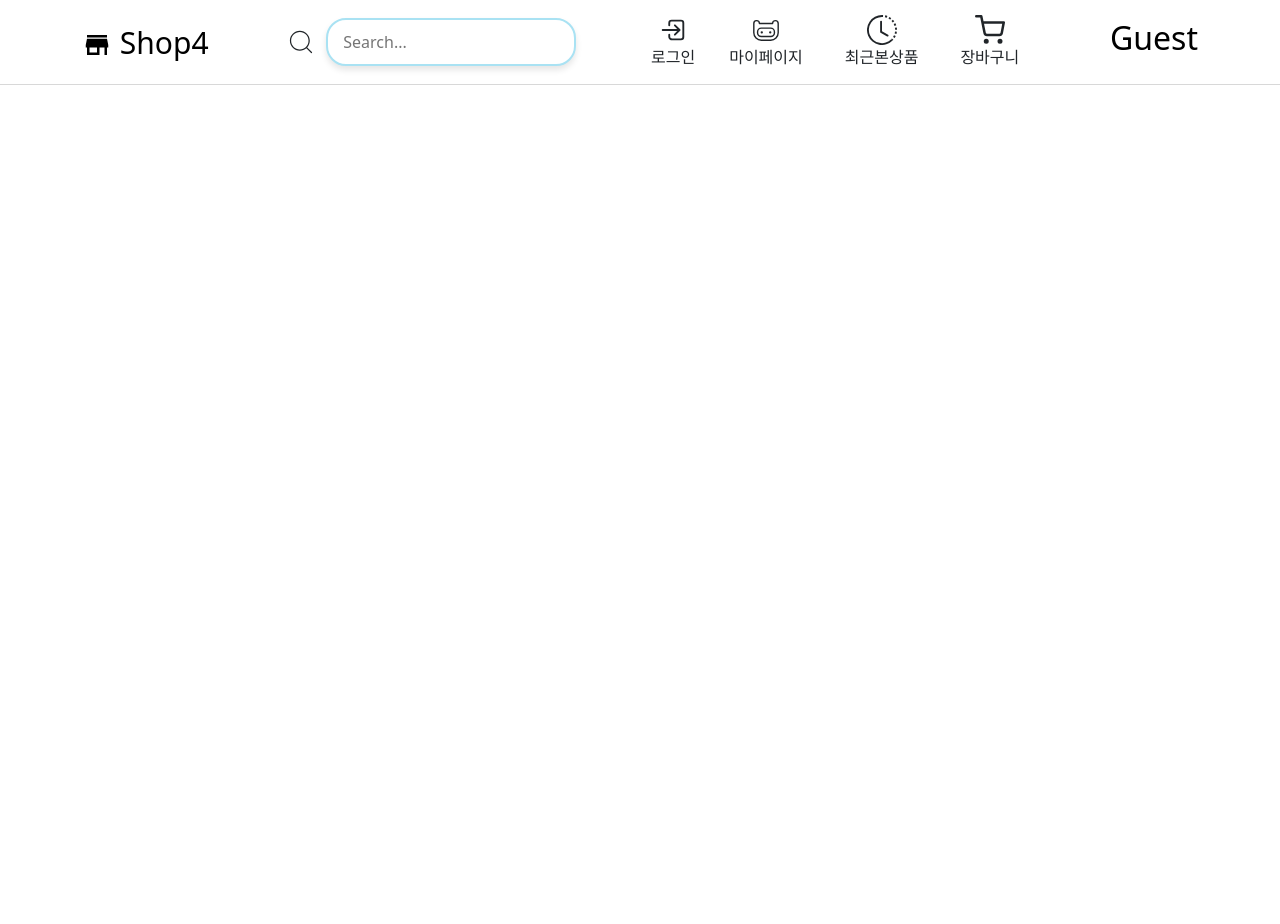
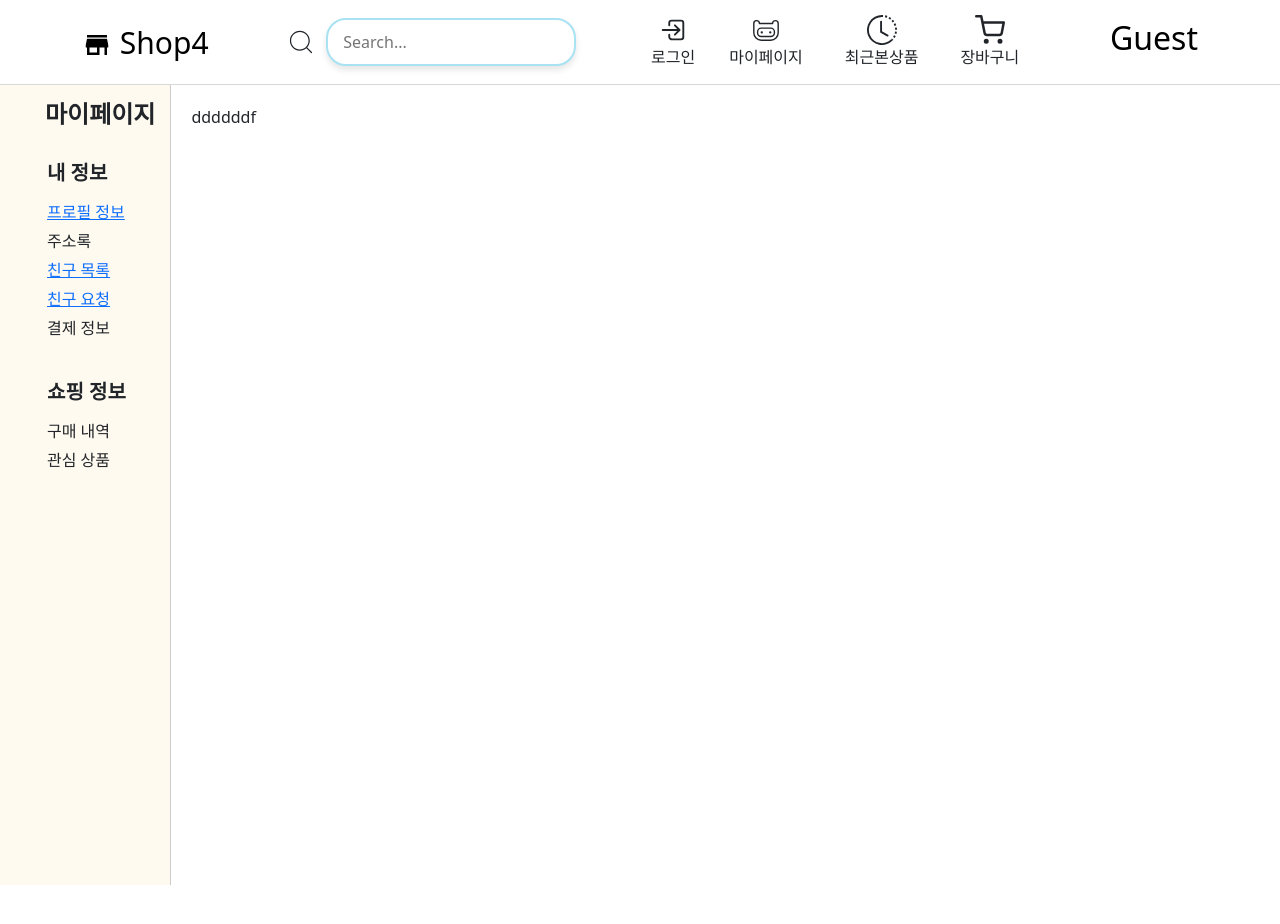
Before and after one commit to yes6686/shop4-front, a React (Create React App) app: page /requestedFriends in a window 1280 px wide. Shown: the top 924 px of the page. Before the commit the page ends 800 px from the top, so only its background shows below. Built offline with nearby package versions, Linux system fonts and the light colour scheme; no server answers.

Commit message:
FEAT 친구목록 친구요청 LINK추가

```diff
--- a/package.json
+++ b/package.json
@@ -14,7 +14,7 @@
 		"react-dom": "^18.3.1",
 		"react-icons": "^5.3.0",
 		"react-redux": "^8.1.3",
-		"react-router-dom": "^6.26.0",
+		"react-router-dom": "^6.26.1",
 		"react-scripts": "5.0.1",
 		"react-session-api": "^1.1.0",
 		"react-slick": "^0.30.2",
--- a/src/App.js
+++ b/src/App.js
@@ -2,7 +2,6 @@ import './App.css';
 
 import { Route, Routes } from 'react-router-dom';
 import Header from './components/Header';
-import Footer from './components/Footer';
 import Home from './routes/Home';
 import Detail from './routes/Detail';
 import Cart from './routes/Cart';
@@ -15,6 +14,8 @@ import Payment from './routes/Payment';
 import LoginHandeler from './components/LoginHandeler';
 import AddGoods from './routes/AddGoods';
 import UserManagement from './routes/UserManagement';
+import FriendsList from './routes/FriendsList';
+import RequestedFriends from './routes/RequestedFriends';
 
 function App() {
   return (
@@ -25,16 +26,15 @@ function App() {
         <Route path="/detail/:id" element={<Detail />} />
         <Route path="/cart" element={<Cart />} />
         <Route path="/myPage" element={<MyPage />} />
+        <Route path="/friendsList" element={<FriendsList />} />
+        <Route path="/requestedFriends" element={<RequestedFriends />} />
         <Route path="/recentlyViewed" element={<RecentlyViewed />} />
         <Route path="/direct" element={<Direct />} />
         <Route path="/login" element={<Login />} />
         <Route path="/signUp" element={<SignUp />} />
         <Route path="/payment" element={<Payment />} />
         <Route path="/addgoods" element={<AddGoods />}></Route>
-				<Route
-					path="/userManagement"
-					element={<UserManagement />}
-				></Route>
+        <Route path="/userManagement" element={<UserManagement />}></Route>
         <Route path="/login/kakao" element={<LoginHandeler />} />
       </Routes>
       {/* footer 박스로 클릭안되는 현상 처리 */}
--- /dev/null
+++ b/src/components/MyPageLeftSideBar.js
@@ -0,0 +1,43 @@
+import React from 'react';
+import { Link } from 'react-router-dom';
+import '../routes/css/MyPage.css';
+
+const MyPageLeftSideBar = () => {
+  return (
+    <div className="myPageContainer">
+      <div className="leftContent">
+        <h4 style={{ fontWeight: 'bold', marginLeft: '30px' }}>마이페이지</h4>
+        <br />
+        <ul style={{ listStyleType: 'none' }}>
+          <h5
+            className="headLine"
+            style={{ fontWeight: 'bold', marginBottom: '15px' }}
+          >
+            내 정보
+          </h5>
+          <li>
+            <Link to="/myPage">프로필 정보</Link>
+          </li>
+          <li>주소록</li>
+          <li>
+            <Link to="/friendsList">친구 목록</Link>
+          </li>
+          <li>
+            <Link to="/requestedFriends">친구 요청</Link>
+          </li>
+          <li>결제 정보</li>
+        </ul>
+        <br />
+        <ul style={{ listStyleType: 'none' }}>
+          <h5 style={{ fontWeight: 'bold', marginBottom: '15px' }}>
+            쇼핑 정보
+          </h5>
+          <li>구매 내역</li>
+          <li>관심 상품</li>
+        </ul>
+      </div>
+    </div>
+  );
+};
+
+export default MyPageLeftSideBar;
--- /dev/null
+++ b/src/routes/FriendsList.js
@@ -0,0 +1,13 @@
+import React from 'react';
+import MyPageLeftSideBar from '../components/MyPageLeftSideBar';
+import './css/MyPage.css';
+
+function FriendsList() {
+  return (
+    <div className="myPageContainer">
+      <MyPageLeftSideBar />
+      <div className="rightContent"></div>
+    </div>
+  );
+}
+export default FriendsList;
--- /dev/null
+++ b/src/routes/RequestedFriends.js
@@ -0,0 +1,13 @@
+import React from 'react';
+import MyPageLeftSideBar from '../components/MyPageLeftSideBar';
+import './css/MyPage.css';
+
+function RequestedFriends() {
+  return (
+    <div className="myPageContainer">
+      <MyPageLeftSideBar />
+      <div className="rightContent">ddddddf</div>
+    </div>
+  );
+}
+export default RequestedFriends;
--- /dev/null
+++ b/src/routes/class.js
@@ -0,0 +1,5 @@
+const F = (n) => {
+  let x = 10;
+  return x + n;
+};
+console.log('re :' + `${F(300)}`);
```
Also changed, not shown: src/routes/Cart.js (+2 -8 lines), src/routes/MyPage.js (+49 -72 lines), 1 other file (tests, documents, lock files or other folders). Lines whose indentation alone changed are shown as unchanged.
